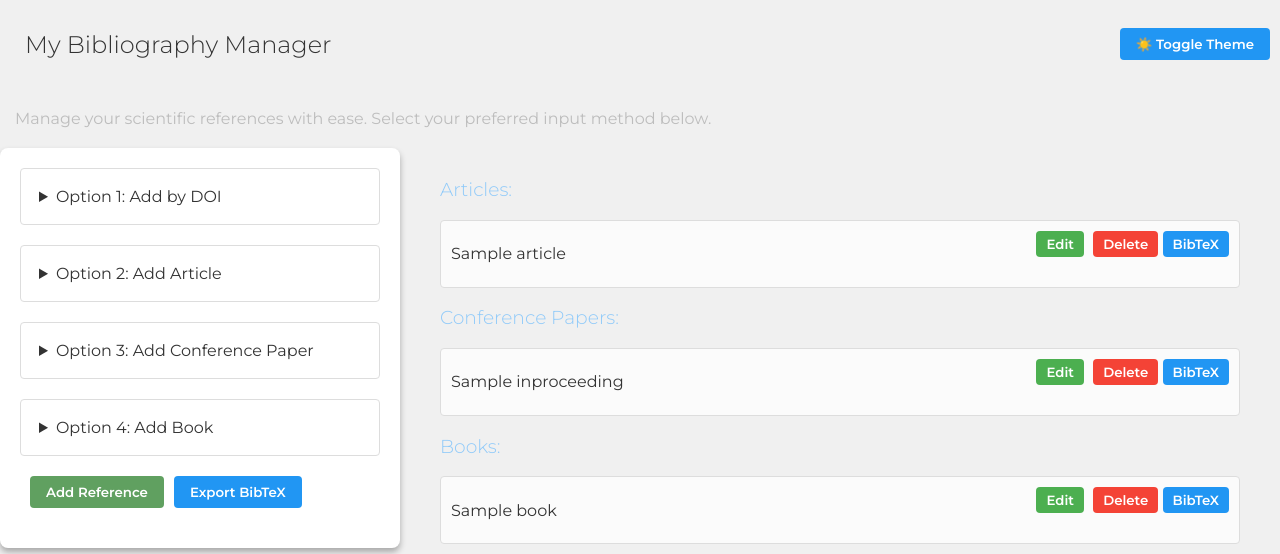
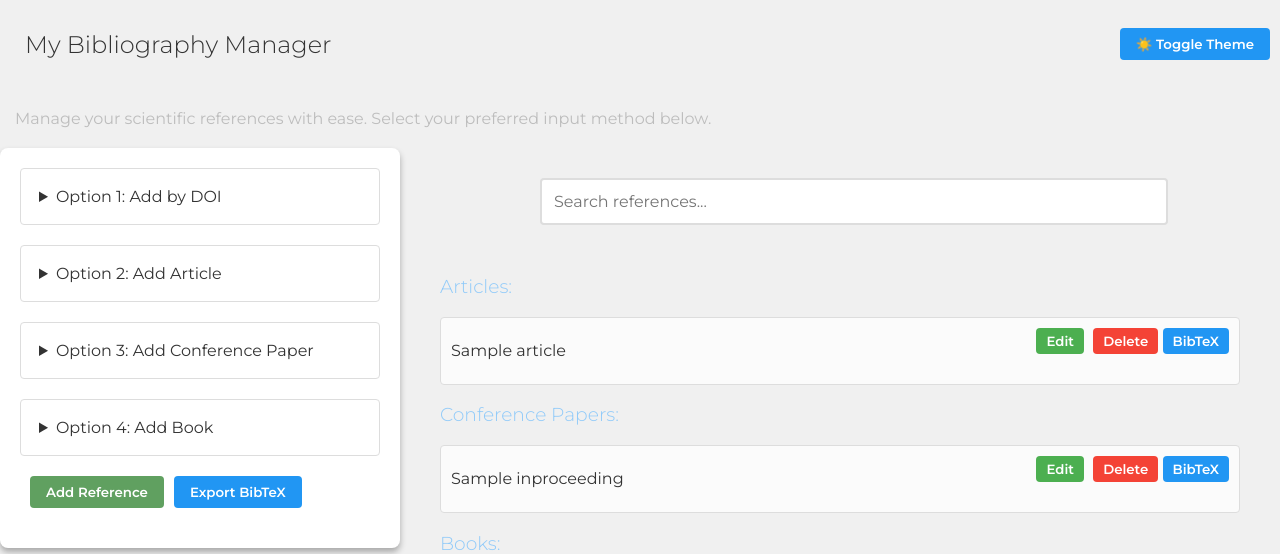
Before and after one commit to PieniiSienii/tahtioppilaat, a Flask app: template src/templates/index.html in a window 1280 px wide. Shown: the top 554 px of the page. Run offline with Flask 3, Linux system fonts and the light colour scheme; the template is opened without the code that fills it: most values are stand-ins (such as "Sample title", 1, 10 or a date in 2020).

Commit message:
added searchbar

```diff
--- a/src/static/js/references.js
+++ b/src/static/js/references.js
@@ -166,12 +166,28 @@ async function exportAllBibTeX() {
     }
 }
 
+function searchReferences() {
+    const searchTerm = document.getElementById('referenceSearch').value.toLowerCase();
+    const references = document.querySelectorAll('li[id^="reference-"]');
+
+    references.forEach(reference => {
+        const text = reference.querySelector('span').textContent.toLowerCase();
+        if (text.includes(searchTerm)) {
+            reference.style.display = 'flex';
+        } else {
+            reference.style.display = 'none';
+        }
+    });
+}
+
 
 // Make functions globally available
 window.deleteReference = deleteReference;
 window.editReference = editReference;
 window.viewBibTeX = viewBibTeX;
 window.copyBibTeX = copyBibTeX;
+window.exportAllBibTeX = exportAllBibTeX;
+window.searchReferences = searchReferences;
 
 // DOM Content Loaded event listener
 document.addEventListener('DOMContentLoaded', function() {
--- a/src/templates/index.html
+++ b/src/templates/index.html
@@ -240,6 +240,18 @@ My Bibliography Manager
 <!-- Middle Column - Display References -->
   <div style="flex: 1; max-width: 800px;">
     <div style="margin-top: 30px;">
+      <!-- Search Bar -->
+      <div style="margin-bottom: 30px; text-align: center;">
+        <div style="display: inline-block; width: 100%; max-width: 600px;">
+          <input
+            type="text"
+            id="referenceSearch"
+            placeholder="Search references..."
+            style="width: 100%; padding: 12px; border: 2px solid #ddd; border-radius: 4px; font-size: 16px;"
+            oninput="searchReferences()"
+          >
+        </div>
+      </div>
       <h3>Articles:</h3>
       <ul style="list-style: none; padding: 0;">
         {% for article in articles %}
```
